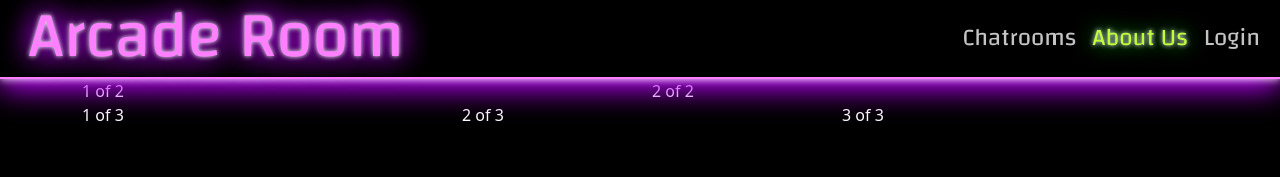
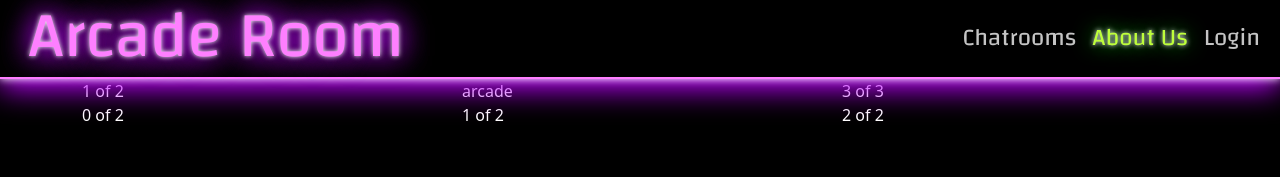
Before and after one commit to slbateman/arcadeRoom, a React (Create React App) app: page /about in a window 1280 px wide. Shown: the top 177 px of the page. Built offline with nearby package versions, Linux system fonts and the light colour scheme.

Commit message:
working on about

```diff
--- a/src/components/AboutUs.jsx
+++ b/src/components/AboutUs.jsx
@@ -33,15 +33,27 @@ function AboutUs() {
     return (
         <div className="mx-auto about">
 
+
+
 <Container>
   <Row>
     <Col>1 of 2</Col>
-    <Col>2 of 2</Col>
+    <Col>
+    arcade
+
+    </Col>
+	<Col>3 of 3</Col>
   </Row>
   <Row>
-    <Col>1 of 3</Col>
-    <Col>2 of 3</Col>
-    <Col>3 of 3</Col>
+  {info.map((data, i) => {
+ return (
+
+    <Col  key={i}>{i} of 2
+
+    </Col>
+
+    );
+})}
   </Row>
 </Container>
 
```
